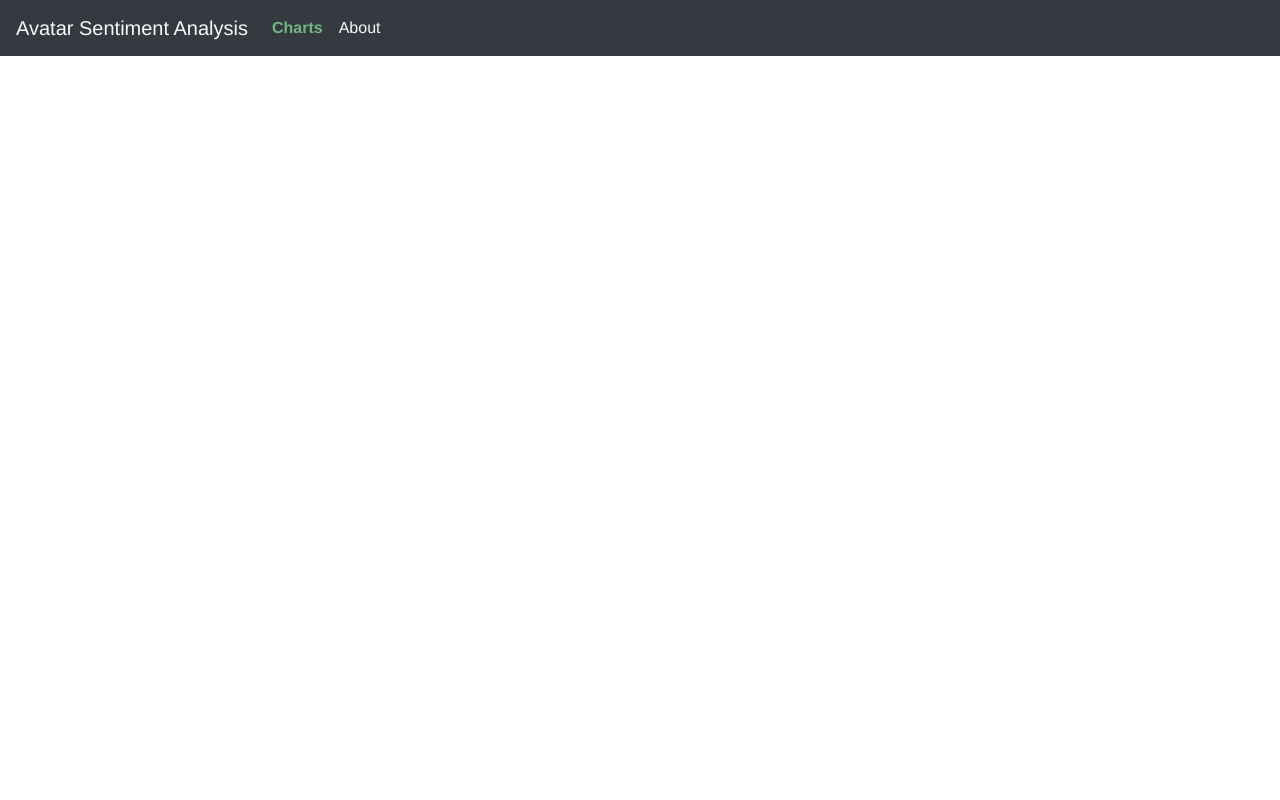
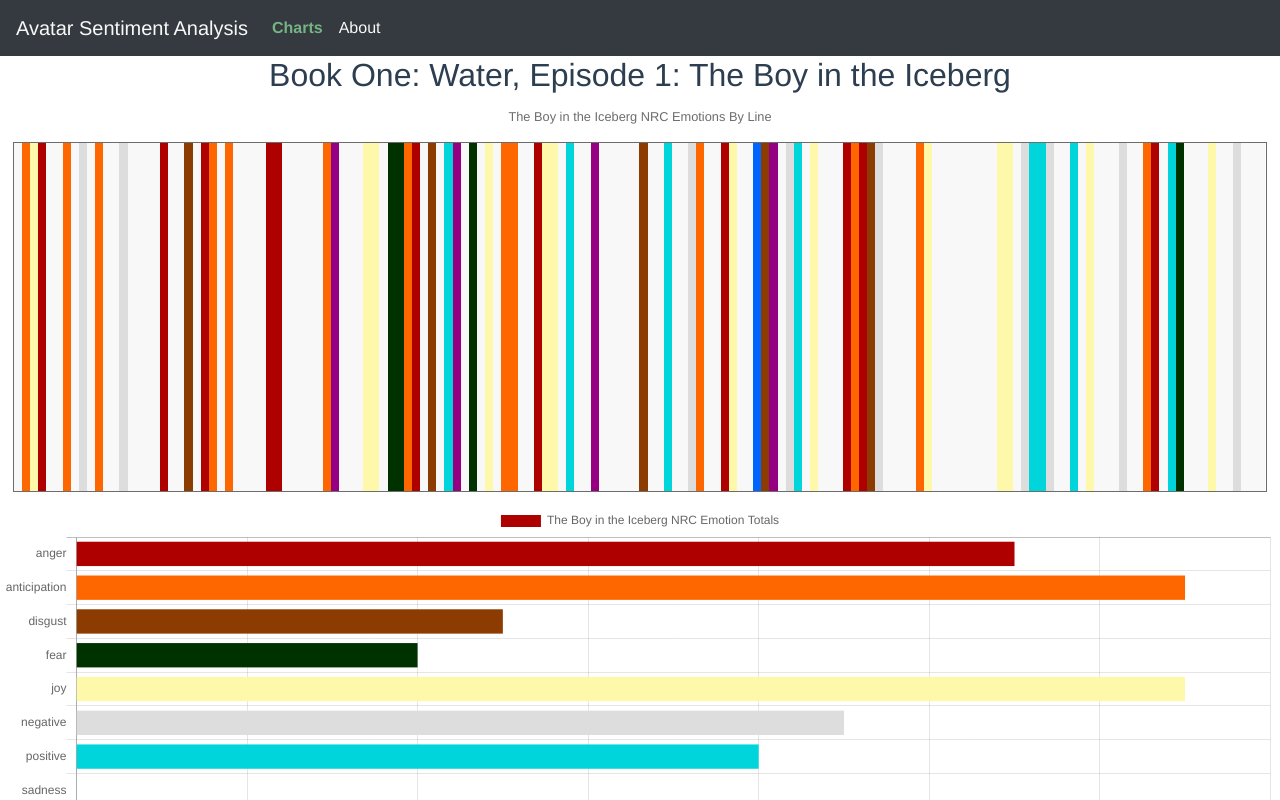
Before and after one commit to beefan/avatar-sentiment-analysis, a Vue app in the folder sentiment-charts/: page /charts in a window 1280 px wide. Shown: the top 800 px of the page. Built offline with nearby package versions, Linux system fonts and the light colour scheme.

Commit message:
Three main charts created and imported with proper data display

```diff
--- a/sentiment-charts/src/components/BarChart.vue
+++ b/sentiment-charts/src/components/BarChart.vue
@@ -1,8 +1,8 @@
 <script>
-import { Bar } from "vue-chartjs";
+import { HorizontalBar } from "vue-chartjs";
 
 export default {
-  extends: Bar,
+  extends: HorizontalBar,
   props: ["chartdata", "options"],
   mounted() {
     this.renderChart(this.chartdata, this.options);
--- /dev/null
+++ b/sentiment-charts/src/components/ColorStrip.vue
@@ -0,0 +1,56 @@
+<template lang="pug">
+div#color-strip-wrapper
+  p.chart-name {{ chartdata.name }}
+  div#color-strip
+    div(v-for="(emotion,index) in chartdata.y" v-bind:key="index" :id="`strip${index}`" :style="{ backgroundColor: colorMap[emotion], width: width}")
+      b-tooltip(:target="`strip${index}`" triggers="hover") {{ emotion }}
+</template>
+
+<script>
+export default {
+  data() {
+    return {
+      colorMap: {
+        anger: '#af0000',
+        anticipation: '#fe6600',
+        disgust: '#8c3c00',
+        fear: '#003200',
+        joy: '#fef8aa',
+        negative: '#dddddd',
+        positive: '#00d5dc',
+        sadness: '#282828',
+        surprise: '#950083',
+        trust: '#0065fe',
+        none: '#f8f8f8'
+      }
+    }
+  },
+  props: {
+    chartdata: Object
+  },
+  computed: {
+    width() {
+      return `${Math.round(100 / (this.chartdata.y.length + 2))}%`;
+    },
+    style(emotion) {
+      return `backgroundColor: '${this.colorMap[emotion]}'`;
+    }
+  }
+}
+</script>
+
+<style lang="sass">
+#color-strip
+  width: 100%
+  display: flex
+  flex-flow: row
+  flex-wrap: nowrap
+  justify-content: stretch
+  height: 350px
+  border: 1px solid #6c6c6c
+.chart-name
+  font-size: .8rem
+  color: #6c6c6c
+#color-strip-wrapper
+  margin: 1%
+</style>
--- a/sentiment-charts/src/views/Charts.vue
+++ b/sentiment-charts/src/views/Charts.vue
@@ -1,13 +1,97 @@
 <template lang="pug">
-  NavBar
+  div
+    NavBar
+    h2 {{ pageTitle }}
+    ColorStrip(:chartdata="nrcEmotionData")
+    BarChart(:chartdata="emotionFreqData" :options="chartOptions")
+    LineChart(:chartdata="vaderScoreData" :options="chartOptions")
 </template>
 
 <script>
 import NavBar from "@/components/NavBar.vue"
+import BarChart from "@/components/BarChart.vue"
+import LineChart from "@/components/LineChart.vue"
+import PieChart from "@/components/PieChart.vue"
+import RadarChart from "@/components/RadarChart.vue"
+import ColorStrip from "@/components/ColorStrip.vue"
 
 export default {
   components: {
-    NavBar
+    NavBar,
+    BarChart,
+    LineChart,
+    PieChart,
+    RadarChart,
+    ColorStrip
+  },
+  data() {
+    return {
+      episodeIndex: 0,
+      unfilteredChartData: require("@/assets/avatar-chart-data.json")
+    }
+  },
+  computed: {
+    episode() {
+      return this.unfilteredChartData.pages[this.episodeIndex];
+    },
+    episodeNumber() {
+      let book = this.episode.bookTitle.split(" ")[1];
+      switch (book.substring(0, book.length - 1)) {
+        case "One":
+          return this.episodeIndex + 1;
+        case "Two":
+          return this.episodeIndex + 1;
+        case "Three":
+          return this.episodeIndex + 1;
+        default:
+          return "";
+      }
+    },
+    pageTitle() {
+      return `${this.episode.bookTitle}, Episode ${this.episodeNumber}: ${this.episode.title}`
+    },
+    vaderScoreData() {
+      let plot = this.episode.plots[0];
+      return  {
+          labels: plot.x,
+          datasets: [
+            {
+              label: plot.name,
+              borderColor: '#283646',
+              borderWidth: 1,
+              fill: false,
+              data: plot.y
+            }
+          ]
+        }
+    },
+    nrcEmotionData() {
+      let plot = this.episode.plots[1];
+      return plot;
+    },
+    emotionFreqData() {
+      let plot = this.episode.plots[2];
+      return  {
+          labels: plot.x,
+          datasets: [
+            {
+              label: plot.name,
+              data: plot.y,
+              fill: 'false',
+              backgroundColor: ['#af0000', '#fe6600', '#8c3c00', '#003200', '#fef8aa', '#dddddd', '#00d5dc', '#282828', '#950083', '#0065fe']
+            }
+          ],
+        }
+    },
+    chartOptions() {
+      return {
+        scales: {
+          xAxes: [ { ticks: { beginAtZero:true } } ]
+        },
+        responsive: true,
+        maintainAspectRatio: false
+      }
+    }
   }
 }
 </script>
```
